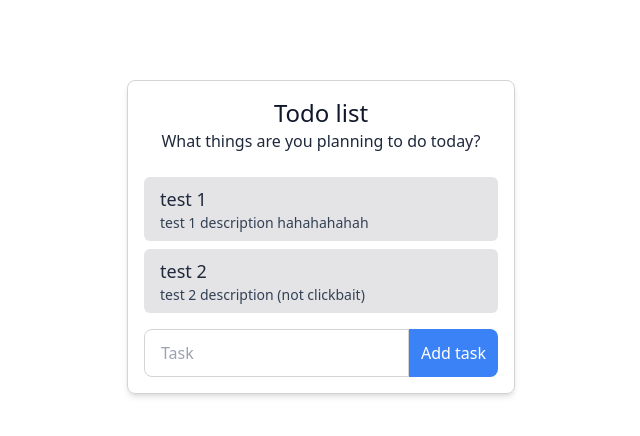
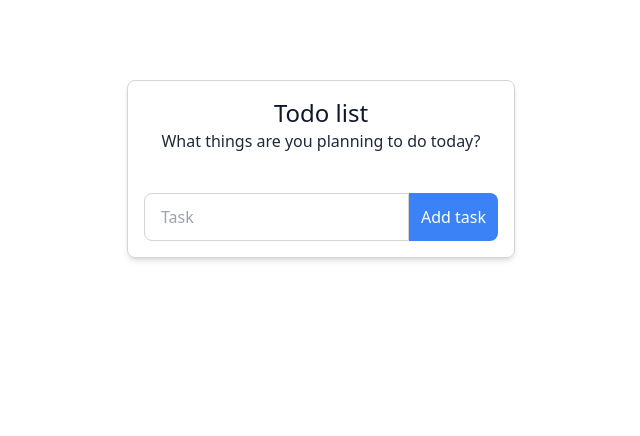
Before and after one commit to Humboorgir/next.js-typescript-todolist, a Next.js app: page / in a window 1280 px wide. Shown: the top 436 px of the page, without its empty margins (319-959 px from the left). Built offline with nearby package versions, Linux system fonts and the light colour scheme.

Commit message:
Fetch tasks on load

```diff
--- a/pages/index.tsx
+++ b/pages/index.tsx
@@ -4,18 +4,16 @@ import AddTask from "@/components/addtask";
 
 const Home: React.FC = () => {
   // (test data)
-  const [tasks, setTasks] = useState([
-    {
-      id: "1",
-      title: "test 1",
-      content: "test 1 description hahahahahah",
-    },
-    {
-      id: "2",
-      title: "test 2",
-      content: "test 2 description (not clickbait)",
-    },
-  ]);
+  const [tasks, setTasks] = useState([]);
+  useEffect(() => {
+    fetch("/api/tasks", {
+      method: "GET",
+    })
+      .then((tasks) => tasks.json())
+      .then((tasks) => {
+        setTasks(tasks);
+      });
+  }, []);
   return (
     <div className="md:container md:mx-auto px-4 flex flex-col items-center justify-center mt-20">
       <div className="border border-neutral-300 rounded-lg p-4 text-center shadow-md">
```
